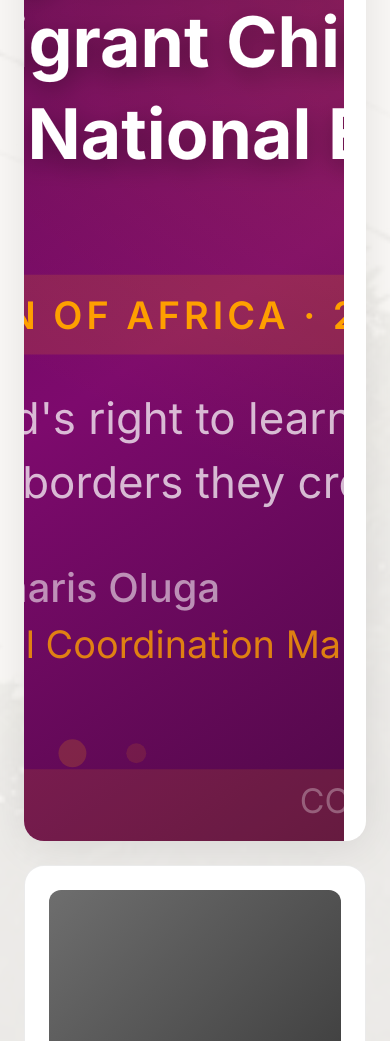
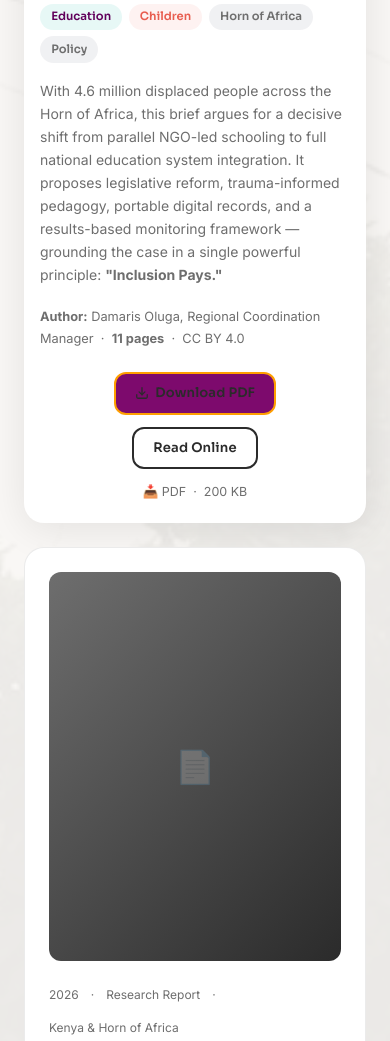
Before and after one commit to ryanmwaks/migration-pulse-hub, a plain HTML site: page knowledge-hub.html in a window 390 px wide. Shown: the part 3532-4573 px from the top of the page. Drawn offline with Linux system fonts and the light colour scheme.

Commit message:
Make Knowledge Hub resource library fully responsive
Add kh-featured-card / kh-featured-body classes to the featured policy
brief hero card and wire up media queries in upgrade.css Section 24:
- ≤768 px: collapse 320px-1fr grid to single column, cap cover image
  at 200–260 px height, tighten body padding to 1.5 / 1.35 rem
- ≤480 px: reduce cover to 160–210 px, stack action buttons full-width,
  reset file-size label margin

Co-Authored-By: Claude Sonnet 4.6 <noreply@anthropic.com>

```diff
--- a/assets/css/upgrade.css
+++ b/assets/css/upgrade.css
@@ -1175,8 +1175,45 @@ section.bg-sand .mph-container { position: relative; z-index: 1; }
   .mph-regional-stats   { grid-template-columns: 1fr; }
   .mph-pillars-grid     { grid-template-columns: 1fr; }
   .mph-regional-context { padding: 2rem 1.25rem; }
+
+  /* ---- Knowledge Hub — Featured policy brief hero card ----------- */
+  /* Inline style uses 320px 1fr — override with !important to collapse */
+  .kh-featured-card {
+    grid-template-columns: 1fr !important;
+  }
+  /* Cover image: cap height when stacked vertically */
+  .kh-featured-card > div:first-child {
+    min-height: 200px !important;
+    max-height: 260px;
+  }
+  /* Body: tighten padding when single column */
+  .kh-featured-body {
+    padding: 1.5rem 1.35rem !important;
+  }
 }
 @media (max-width: 480px) {
   .mph-impact-grid  { grid-template-columns: repeat(2, 1fr); }
   .mph-hero-actions { flex-direction: column; align-items: flex-start; }
+
+  /* ---- Knowledge Hub — further compact on small phones ----------- */
+  .kh-featured-card > div:first-child {
+    min-height: 160px !important;
+    max-height: 210px;
+  }
+  .kh-featured-body {
+    padding: 1.25rem 1rem !important;
+  }
+  /* Report card action buttons — stack vertically, full width */
+  .kh-featured-body > div:last-child {
+    flex-direction: column;
+    align-items: stretch;
+  }
+  .kh-featured-body > div:last-child .mph-btn {
+    text-align: center;
+    justify-content: center;
+  }
+  /* File size label — left-align when stacked */
+  .kh-featured-body > div:last-child span[style] {
+    margin-left: 0 !important;
+  }
 }
--- a/knowledge-hub.html
+++ b/knowledge-hub.html
@@ -185,7 +185,7 @@
         <!-- ============================================================
              POLICY BRIEF #1 — FEATURED HERO CARD
              ============================================================ -->
-        <div class="mph-reveal" style="
+        <div class="mph-reveal kh-featured-card" style="
           background:#fff;
           border-radius:1.25rem;
           box-shadow:0 6px 40px rgba(0,0,0,.09);
@@ -213,7 +213,7 @@
           </div>
 
           <!-- Content body -->
-          <div style="padding:2rem 2.25rem;display:flex;flex-direction:column;justify-content:space-between">
+          <div class="kh-featured-body" style="padding:2rem 2.25rem;display:flex;flex-direction:column;justify-content:space-between">
             <div>
               <div class="mph-report-meta" style="margin-bottom:.75rem">
                 <span>2026</span><span>·</span><span>Policy Brief</span><span>·</span><span>Horn of Africa</span>
```
